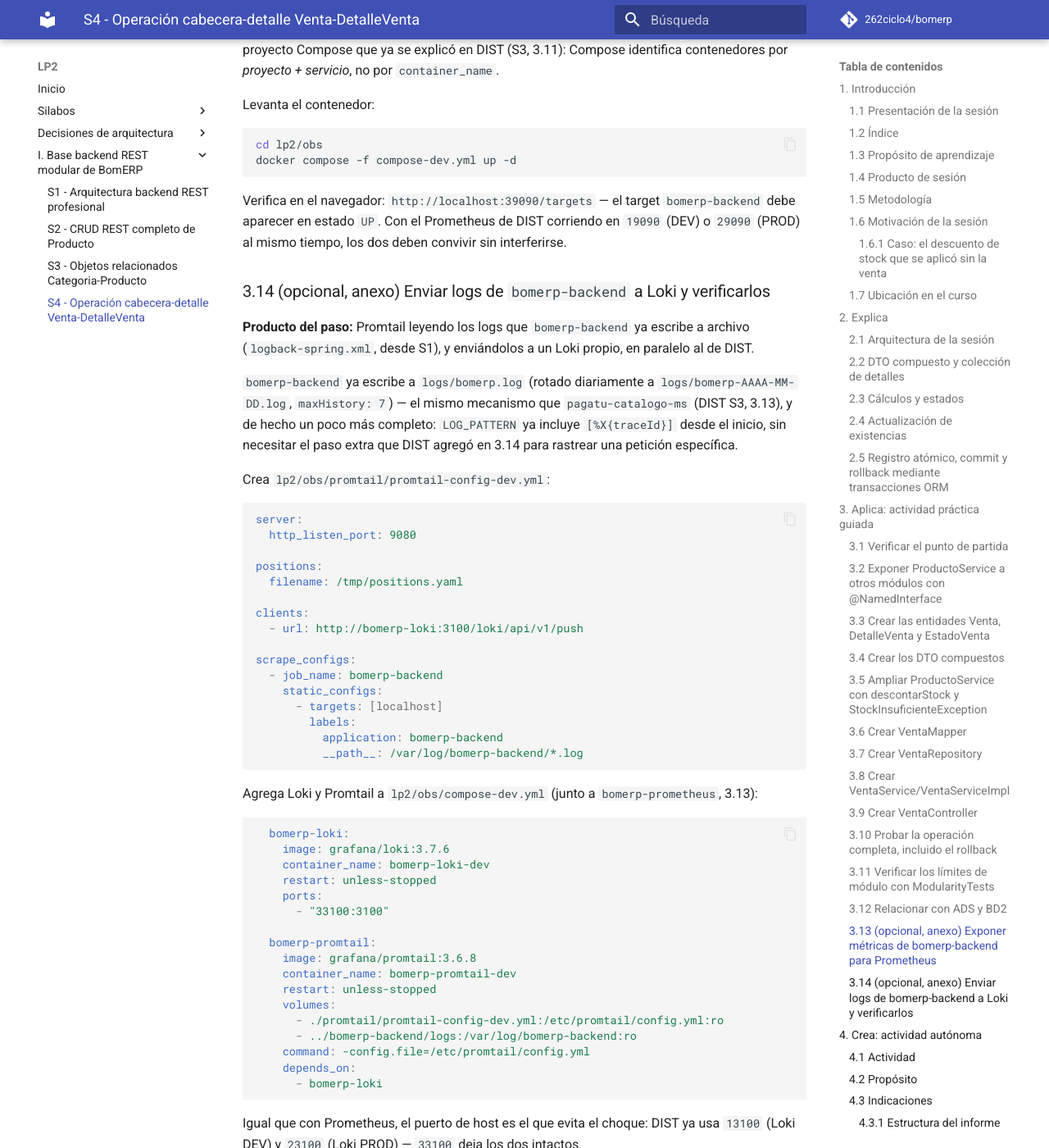
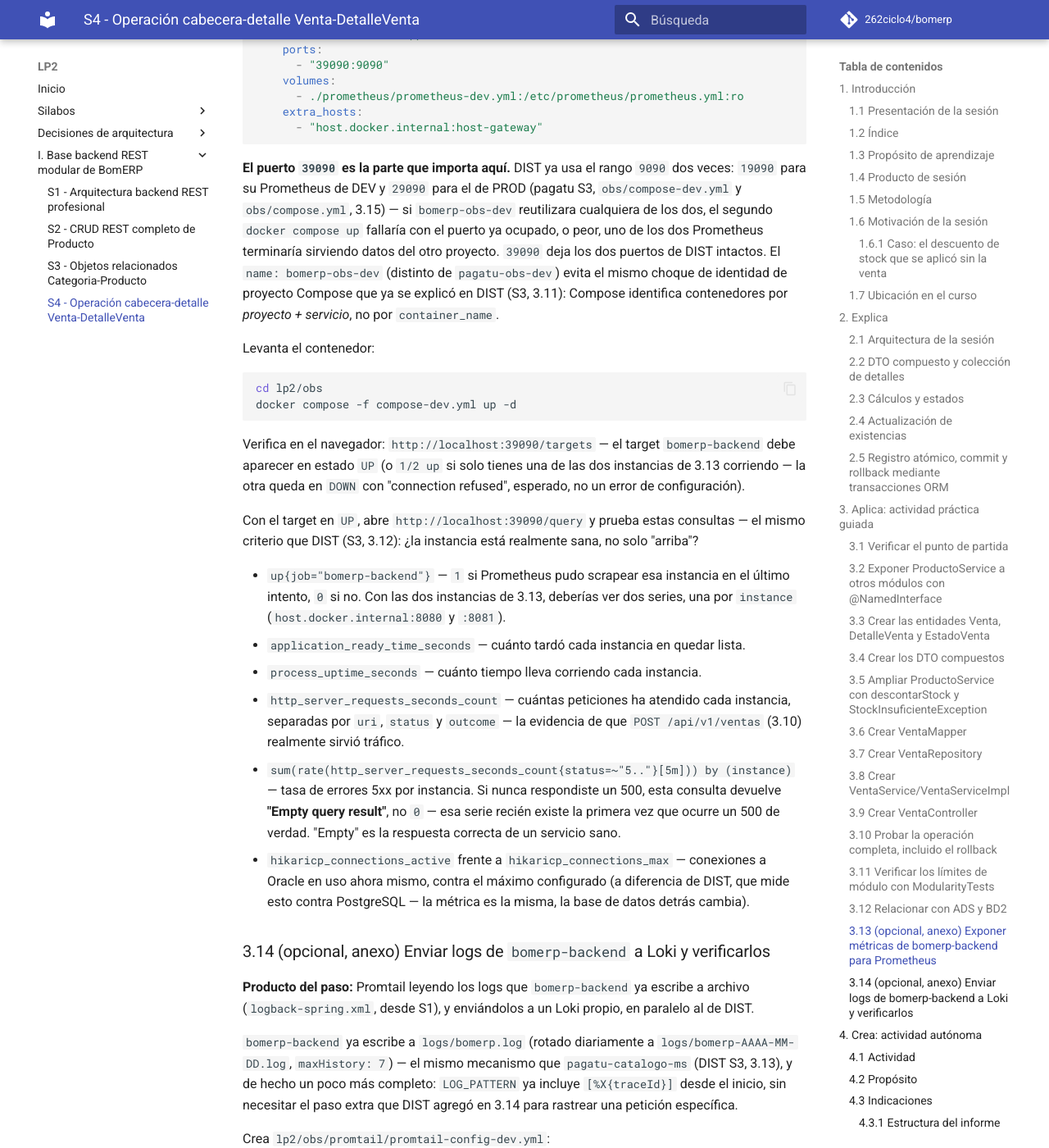
Before and after one commit to 262ciclo4/bomerp, an MkDocs documentation site: the page built from docs/lp2/sesiones/S04_Operacion_Cabecera_Detalle_Venta_DetalleVenta.md, in a window 1280 px wide and 1400 px high, scrolled down 25132 px. Shown: the whole window at 82% size. Built offline with MkDocs 1.6.1 and Material for MkDocs 9.7.7, drawn with Linux system fonts in a browser that asks for light colours; comment, search, counter and statistics services are not loaded; some of the changed text lies outside the part shown.

Commit message:
Sesion 4

````diff
--- a/docs/lp2/sesiones/S04_Operacion_Cabecera_Detalle_Venta_DetalleVenta.md
+++ b/docs/lp2/sesiones/S04_Operacion_Cabecera_Detalle_Venta_DetalleVenta.md
@@ -869,7 +869,7 @@
 
 Resultado esperado: una respuesta en texto plano, con métricas como `process_uptime_seconds` o `http_server_requests_seconds_count` — igual que en DIST (pagatu S3, 3.10).
 
-**Diferencia real con DIST:** `bomerp-backend` es un único proceso, no varias instancias registradas en un service registry — no hay Eureka de por medio. Prometheus no necesita descubrir nada, apunta directo a un solo *target* fijo.
+**Diferencia real con DIST:** `bomerp-backend` no tiene un service registry — no hay Eureka de por medio. Prometheus no puede *descubrir* instancias preguntándole a nadie; alguien tiene que decirle dónde están, a mano, en `static_configs`. Si solo corres una instancia (`8080`), un único *target* alcanza. Si tienes dos (`8080`/`8081`, como en LP2 S1, 3.3), agrégalas ambas a la lista — es la forma correcta de hacerlo aquí, no un rodeo: sin registro, cada instancia nueva se agrega manualmente al archivo, y Prometheus la recoge en el siguiente *scrape*, sin reiniciar nada.
 
 Crea `lp2/obs/prometheus/prometheus-dev.yml`:
 
@@ -880,9 +880,11 @@
 scrape_configs:
   - job_name: "bomerp-backend"
     static_configs:
-      - targets: ["host.docker.internal:8080"]
+      - targets: ["host.docker.internal:8080", "host.docker.internal:8081"]
     metrics_path: "/actuator/prometheus"
 ```
+
+**Si más adelante cansa editar el archivo a mano** (muchas instancias, o que suban y bajen seguido), el siguiente paso — sin llegar a montar un Eureka completo solo para esto — es `file_sd_configs`: Prometheus lee la lista de *targets* desde un archivo JSON/YAML aparte, y basta con reescribir ese archivo (a mano o con un script) para que el siguiente *scrape* ya vea el cambio, sin tocar la configuración principal de Prometheus ni reiniciar el contenedor. Sigue siendo alguien escribiendo la lista — no es descubrimiento real como el de DIST — pero separa "qué instancias existen ahora" de la configuración fija de Prometheus. Fuera del alcance de este anexo; queda como referencia si la necesitas.
 
 Crea `lp2/obs/compose-dev.yml`:
 
@@ -911,7 +913,16 @@
 docker compose -f compose-dev.yml up -d
 ```
 
-Verifica en el navegador: `http://localhost:39090/targets` — el target `bomerp-backend` debe aparecer en estado `UP`. Con el Prometheus de DIST corriendo en `19090` (DEV) o `29090` (PROD) al mismo tiempo, los dos deben convivir sin interferirse.
+Verifica en el navegador: `http://localhost:39090/targets` — el target `bomerp-backend` debe aparecer en estado `UP` (o `1/2 up` si solo tienes una de las dos instancias de 3.13 corriendo — la otra queda en `DOWN` con "connection refused", esperado, no un error de configuración).
+
+Con el target en `UP`, abre `http://localhost:39090/query` y prueba estas consultas — el mismo criterio que DIST (S3, 3.12): ¿la instancia está realmente sana, no solo "arriba"?
+
+- `up{job="bomerp-backend"}` — `1` si Prometheus pudo scrapear esa instancia en el último intento, `0` si no. Con las dos instancias de 3.13, deberías ver dos series, una por `instance` (`host.docker.internal:8080` y `:8081`).
+- `application_ready_time_seconds` — cuánto tardó cada instancia en quedar lista.
+- `process_uptime_seconds` — cuánto tiempo lleva corriendo cada instancia.
+- `http_server_requests_seconds_count` — cuántas peticiones ha atendido cada instancia, separadas por `uri`, `status` y `outcome` — la evidencia de que `POST /api/v1/ventas` (3.10) realmente sirvió tráfico.
+- `sum(rate(http_server_requests_seconds_count{status=~"5.."}[5m])) by (instance)` — tasa de errores 5xx por instancia. Si nunca respondiste un 500, esta consulta devuelve **"Empty query result"**, no `0` — esa serie recién existe la primera vez que ocurre un 500 de verdad. "Empty" es la respuesta correcta de un servicio sano.
+- `hikaricp_connections_active` frente a `hikaricp_connections_max` — conexiones a Oracle en uso ahora mismo, contra el máximo configurado (a diferencia de DIST, que mide esto contra PostgreSQL — la métrica es la misma, la base de datos detrás cambia).
 
 ### 3.14 (opcional, anexo) Enviar logs de `bomerp-backend` a Loki y verificarlos
 
@@ -982,6 +993,15 @@
 ```
 
 Resultado esperado: una respuesta JSON con líneas de log reales de `bomerp-backend` (por ejemplo, el mensaje de arranque de Tomcat en el puerto `8080`). Con el Loki de DIST corriendo en `13100`/`23100` al mismo tiempo, los dos deben convivir sin interferirse.
+
+Con los logs llegando, prueba estas consultas — mismo criterio que DIST (S3, 3.14), adaptadas a lo que esta sesión realmente construyó:
+
+- `{application="bomerp-backend"} |= "Started BomerpBackendApplication"` — la línea "Started ... in X seconds" de cada arranque. El número de segundos debería coincidir con `application_ready_time_seconds` de esa misma instancia en Prometheus (3.13): es la misma medición, solo que aquí la ves como texto y allá como métrica.
+- `{application="bomerp-backend"} |= "HikariPool"` — cuándo el pool de conexiones abrió o cerró conexiones a Oracle. Corrobora los valores de `hikaricp_connections_active` frente a `hikaricp_connections_max` que consultaste en Prometheus.
+- `{application="bomerp-backend"} |= "StockInsuficienteException"` — el rollback de esta sesión (3.10), visto desde el log en vez del `409` que ya viste en PowerShell. Debería aparecer una línea `WARN` por cada intento de venta con stock insuficiente que hayas provocado.
+- `{application="bomerp-backend", detected_level="error"}` — errores de arranque o de ejecución. Esta es la consulta que Prometheus **no puede** responder: si una instancia nunca llegó a levantar, jamás va a existir una métrica suya — no hay proceso vivo del cual medir nada. El log es la única forma de saber *por qué* nunca apareció como target.
+
+A diferencia de DIST, no hay una consulta equivalente a `EurekaServiceRegistry` — `bomerp-backend` no se registra en ningún lado (2.4, más arriba: sin service registry, sin altas ni bajas que loguear).
 
 **Nota de puertos ocupados:** `lp2/obs/` también incluye un `compose.yml` de PROD (placeholder, `49090`/`43100`), a la espera de que exista un PROD real de `bomerp-backend` — no se ejecuta hasta entonces (ADR-002, "no crear por si acaso"). Cuando BigData (lambda26) construya su propio `obs/` (previsto para su S6+), el siguiente puerto libre es `59090` (Prometheus) / `53100` (Loki) — se decide en ese momento, no antes.
 
--- a/lp2/bomerp-backend/src/main/resources/application-dev.yml
+++ b/lp2/bomerp-backend/src/main/resources/application-dev.yml
@@ -33,7 +33,7 @@
   endpoints:
     web:
       exposure:
-        include: health,info,metrics
+        include: health,info,metrics,prometheus
   endpoint:
     health:
       show-details: always
````
Also changed, not shown: 2 other files.
